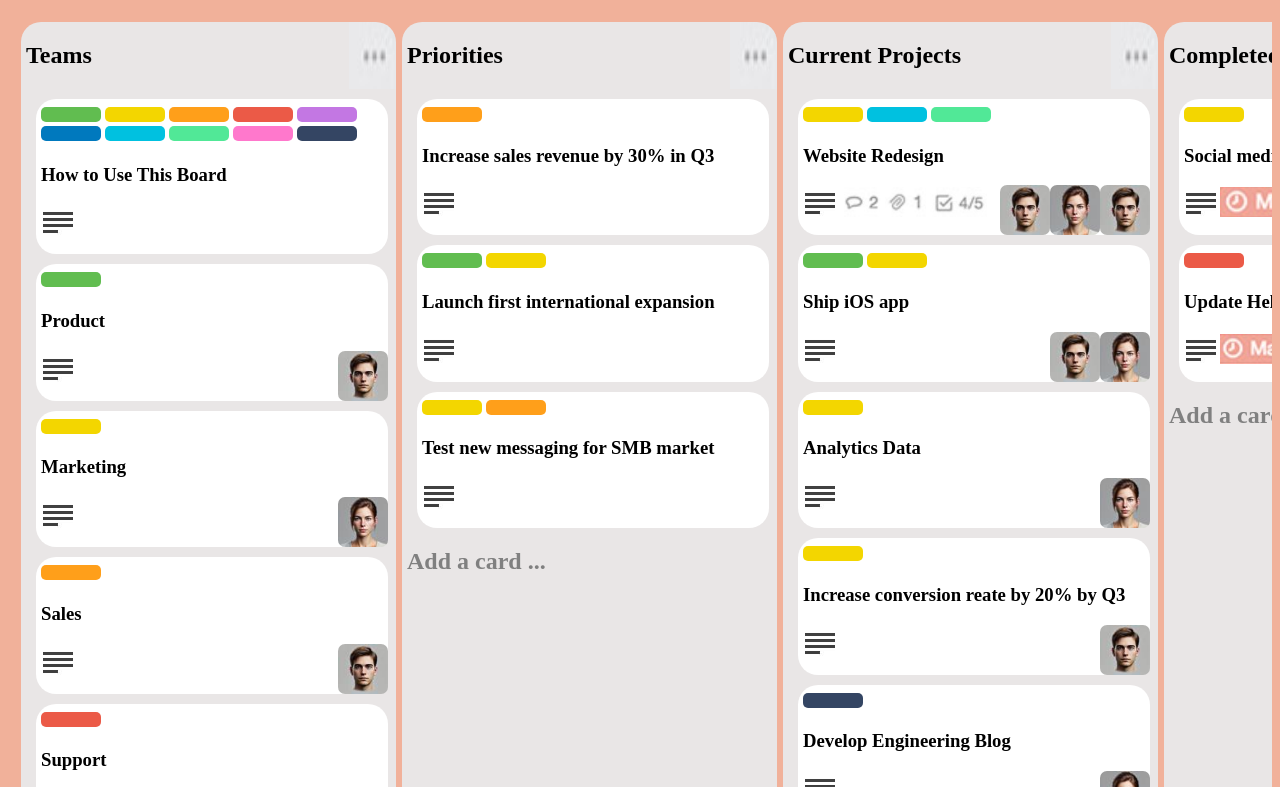
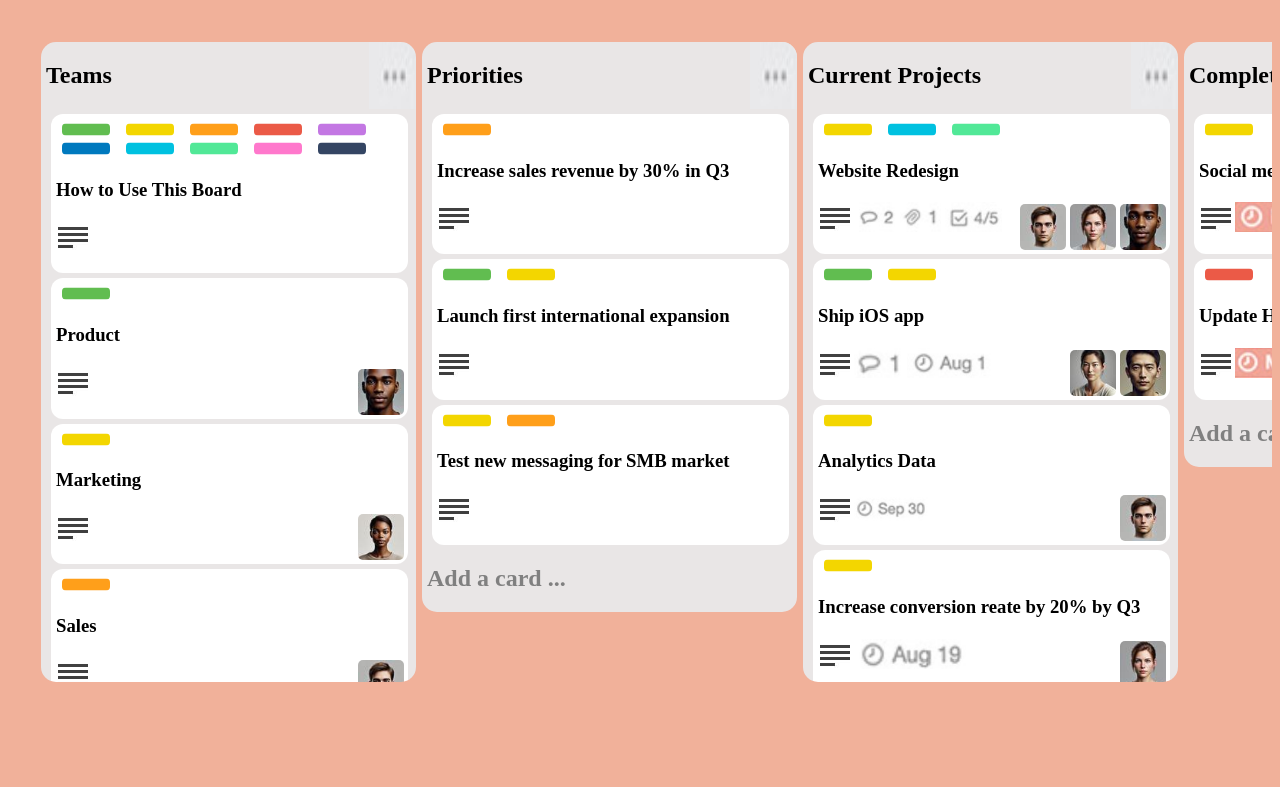
Before and after one commit to Sidetrail-Bob/My_Project_Clone_Trello, a plain HTML site: page index.html in a window 1280 px wide. Shown: the part 99-886 px from the top of the page. After the commit the page ends 816 px from the top, so only its background shows below. Drawn offline with Linux system fonts and the light colour scheme.

Commit message:
status boards completed just an issue with the rounding with a scroll bar

```diff
--- a/index.html
+++ b/index.html
@@ -8,6 +8,7 @@
 </head>
 
   <body>
+    <div class="wrapper">
     <header>
       <nav>
         <div class="navbar1">
@@ -66,6 +67,7 @@
     <main>
       <!--First Section Starts-->
       <section>
+        <div class="section-content">
 
         <div class="cardSectionHeader">
           <h2>Teams</h2>
@@ -128,7 +130,7 @@
             </div>
 
             <div class="cardBottomRight">
-            <img src="./images/Person_1.jpg" alt="Picture of Person 1">
+            <img src="./images/Person_5.jpg" alt="Picture of Person 1">
             </div>
 
           </div>
@@ -155,7 +157,7 @@
               </div>
 
               <div class="cardBottomRight">
-              <img src="./images/Person_2.jpg" alt="Picture of Person 1">
+              <img src="./images/Person_3.jpg" alt="Picture of Person 1">
               </div>
 
           </div>
@@ -211,7 +213,7 @@
       </div>
 
       <div class="cardBottomRight">
-      <img src="./images/Person_1.jpg" alt="Picture of Person 1">
+      <img src="./images/Person_6.jpg" alt="Picture of Person 1">
       </div>
   </div>
 
@@ -238,7 +240,7 @@
       </div>
 
       <div class="cardBottomRight">
-      <img src="./images/Person_1.jpg" alt="Picture of Person 1">
+      <img src="./images/Person_4.jpg" alt="Picture of Person 1">
     </div>
 
   </div>
@@ -266,7 +268,7 @@
       </div>
 
       <div class="cardBottomRight">
-      <img src="./images/Person_1.jpg" alt="Picture of Person 1">
+      <img src="./images/Person_2.jpg" alt="Picture of Person 1">
       </div>
   </div>
 
@@ -274,7 +276,7 @@
 
 <!--CARD 7 END -->
     <h2 class="addCard">Add a card ...</h2>
-
+        </div>
       </section>
 
       <!--Section 2 Starts-->
@@ -412,7 +414,7 @@
             <div class="cardBottomRight">
                 <img src="./images/Person_1.jpg" alt="Picture of Person 1">
                 <img src="./images/Person_2.jpg" alt="Picture of Person 2">
-                <img src="./images/Person_1.jpg" alt="Picture of Person 1">
+                <img src="./images/Person_5.jpg" alt="Picture of Person 1">
             </div>
 
           </div>
@@ -437,11 +439,13 @@
 
             <div class="cardBottomLeft">
             <img src="./images/4_lines_icon.jpg" alt="4 line menu bar">
+            <img src="./images/message_2.jpg" alt="Message Icon">
+            <img src="./images/duedate_2.jpg" alt="Picture of Person 2">
             </div>
 
             <div class="cardBottomRight">
-            <img src="./images/Person_1.jpg" alt="Picture of Person 1">
-            <img src="./images/Person_2.jpg" alt="Picture of Person 2">
+            <img src="./images/Person_6.jpg" alt="Picture of Person 1">
+            <img src="./images/Person_4.jpg" alt="Picture of Person 2">
             </div>
 
           </div>
@@ -465,19 +469,20 @@
 
             <div class="cardBottomLeft">
             <img src="./images/4_lines_icon.jpg" alt="4 line menu bar">
+            <img src="./images/duedate_3.jpg" alt="Due Date icon">
             </div>
 
             <div class="cardBottomRight">
-            <img src="./images/Person_2.jpg" alt="Picture of Person 1">
+            <img src="./images/Person_1.jpg" alt="Picture of Person 1">
             </div>
 
           </div>
 
         </div>
 
-<!--CARD 3 END-->
+<!--CARD 2 END-->
 
-<!--CARD 4 START-->
+<!--CARD 3 START-->
 <div class="card">
 
   <div class="Top">
@@ -493,10 +498,11 @@
 
     <div class="cardBottomLeft">
     <img src="./images/4_lines_icon.jpg" alt="4 line menu bar">
+    <img src="./images/duedate_4.jpg" alt="4 line menu bar">
     </div>
 
     <div class="cardBottomRight">
-    <img src="./images/Person_1.jpg" alt="Picture of Person 1">
+    <img src="./images/Person_2.jpg" alt="Picture of Person 1">
     </div>
 
   </div>
@@ -521,10 +527,11 @@
 
     <div class="cardBottomLeft">
     <img src="./images/4_lines_icon.jpg" alt="4 line menu bar">
+    <img src="./images/duedate_5.jpg" alt="4 line menu bar">
     </div>
 
     <div class="cardBottomRight">
-    <img src="./images/Person_2.jpg" alt="Picture of Person 1">
+    <img src="./images/Person_3.jpg" alt="Picture of Person 1">
     </div>
 
   </div>
@@ -550,10 +557,11 @@
 
     <div class="cardBottomLeft">
     <img src="./images/4_lines_icon.jpg" alt="4 line menu bar">
+    <img src="./images/duedate_3.jpg" alt="4 line menu bar">
     </div>
 
     <div class="cardBottomRight">
-    <img src="./images/Person_1.jpg" alt="Picture of Person 1">
+    <img src="./images/Person_4.jpg" alt="Picture of Person 1">
     </div>
 
   </div>
@@ -564,6 +572,8 @@
     <h2 class="addCard">Add a card ...</h2>
 
       </section>
+
+<!--Section 4 Starts-->
 
       <section>
         <div class="cardSectionHeader">
@@ -592,7 +602,7 @@
     </div>
 
     <div class="cardBottomRight">
-    <img src="./images/Person_1.jpg" alt="Picture of Person 1">
+    <img src="./images/Person_5.jpg" alt="Picture of Person 1">
     </div>
 
 
@@ -622,7 +632,7 @@
 
     <div class="cardBottomRight">
 
-    <img src="./images/Person_2.jpg" alt="Picture of Person 1">
+    <img src="./images/Person_6.jpg" alt="Picture of Person 1">
     </div>
 
   </div>
@@ -688,5 +698,6 @@
     <!--has two sections-->
     <!--first section shows the status with three possible elements-, left justified-->
     <!--second section has team member pictures right justified-->
+    </div>
   </body>
 </html>
--- a/styles.css
+++ b/styles.css
@@ -1,5 +1,13 @@
 body {
   background-color: rgb(241, 177, 154);
+  overflow: hidden;
+}
+
+.wrapper {
+  height: 100vh; /* 100% of the viewport height */
+  overflow-y: hidden; /*Allow vertical scrolling within the div if content overflows */
+  box-sizing: border-box; /* Ensures padding and border are included in the element's width and height */
+  padding: 20px; /* Example padding; adjust as needed */
 }
 
 .navbar1 {
@@ -41,23 +49,27 @@ body {
 main {
   display: flex;
   flex-direction: row;
-  flex-wrap: nowrap;
+  flex-wrap: row;
+  align-items: flex-start;
+  height: calc(100vh - 100px);
+  /* flex-wrap: nowrap;*/
   justify-content: flex-start;
   padding: 10px;
-  overflow-x: auto;
-  min-height: 80vh;
 }
 section {
   padding-left: 5px;
   margin: 3px;
-  display: flexbox;
-  flex-direction: column;
-  gap: 20px;
   min-width: 370px;
   background-color: rgb(233, 230, 230);
-  max-height: 100%;
-  overflow: scroll;
-  border-radius: 20px;
+  border-radius: 15px;
+  flex-grow: 1;
+  max-height: calc(100vh - 160px);
+  height: auto;
+  overflow-y: auto;
+  overflow-x: hidden;
+}
+
+.section-content {
 }
 
 .cardSectionHeader {
@@ -74,9 +86,8 @@ h2 {
   height: auto;
   width: 95%;
   padding-left: 5px;
-  margin: 10px;
-  box-sizing: border-box;
-  border-radius: 20px;
+  margin: 5px;
+  border-radius: 12px;
 }
 
 .Top {
@@ -84,18 +95,17 @@ h2 {
 }
 .Top img {
   border-radius: 5px;
+  transform: scale(0.8);
 }
 
 .cardBottom {
   display: flex;
-  flex-wrap: wrap;
-  /* justify-content: space-between; */
 }
 
 .cardBottomLeft {
   display: flex;
-  flex-wrap: wrap;
-  height: 50px;
+  flex-wrap: nowrap;
+  height: 40px;
 }
 
 .cardBottomLeft img {
@@ -106,11 +116,12 @@ h2 {
 .cardBottomRight {
   display: flex;
   margin-left: auto;
+  padding: 2px;
   height: 50px;
 }
 .cardBottomRight img {
   border-radius: 7px;
-  padding: px;
+  padding: 2px;
 }
 
 .addCard {
```
Also changed, not shown: images/Person_3.jpg (added), images/Person_4.jpg (added), images/Person_5.jpg (added), images/Person_6.jpg (added), images/duedate_2.jpg (added), images/duedate_3.jpg (added), images/duedate_4.jpg (added), images/duedate_5.jpg (added), images/message_2.jpg (added), 1 other file.
